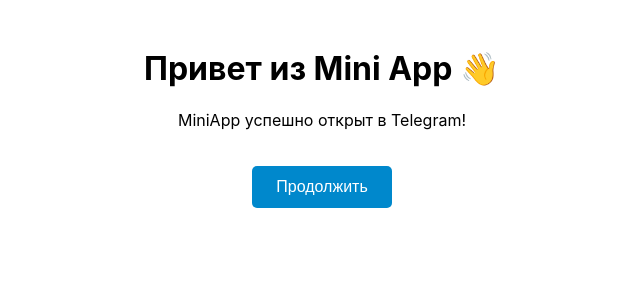
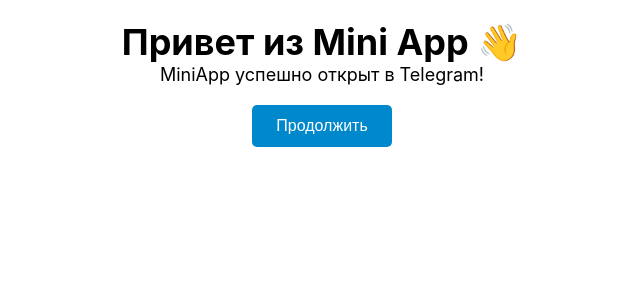
Before and after one commit to denis313/App, a Flask app: page / in a window 1280 px wide. Shown: the top 300 px of the page, without its empty margins (318-958 px from the left). Run offline with Flask 3, Linux system fonts and the light colour scheme; some libraries are stand-ins or nearby versions.

Commit message:
commit file

```diff
--- a/templates/index.html
+++ b/templates/index.html
@@ -2,6 +2,9 @@
 <html lang="en">
 <head>
     <meta charset="UTF-8">
+    <meta name="viewport"
+      content="width=device-width, initial-scale=1, maximum-scale=1, user-scalable=no">
+
     <title>APP</title>
     <style>
     :root {
@@ -9,9 +12,6 @@
       --text-color: var(--tg-theme-text-color, #000000);
       --accent-color: var(--tg-theme-button-color, #0088cc);
     }
-
-    <meta name="viewport"
-      content="width=device-width, initial-scale=1, maximum-scale=1, user-scalable=no">
 
     * {
       margin: 0;
@@ -24,7 +24,7 @@
       color: var(--text-color);
       font-family: -apple-system, BlinkMacSystemFont, 'Segoe UI', Roboto, sans-serif;
       text-align: center;
-      font-siz: 18px;
+      font-size: 18px;
     }
 
     .warn {
```
